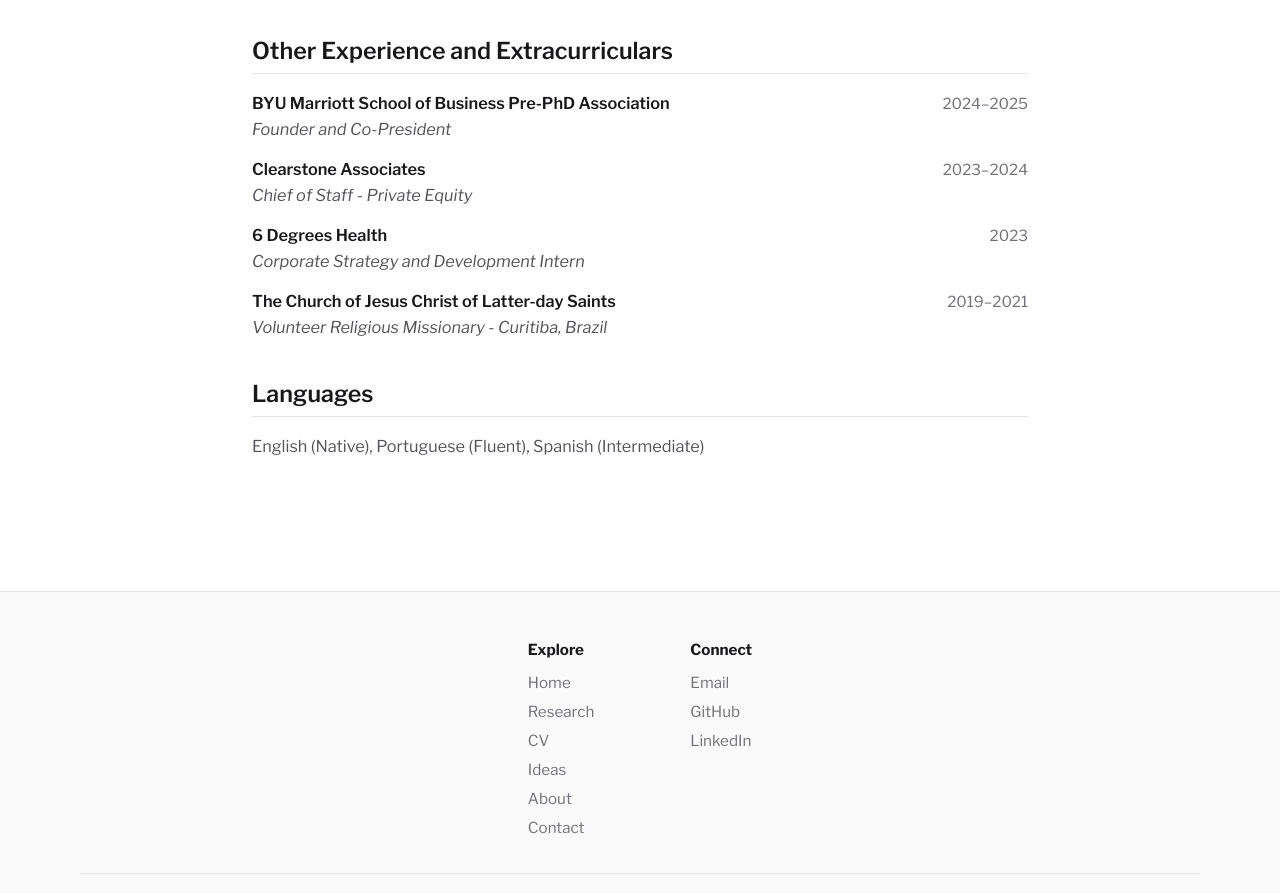
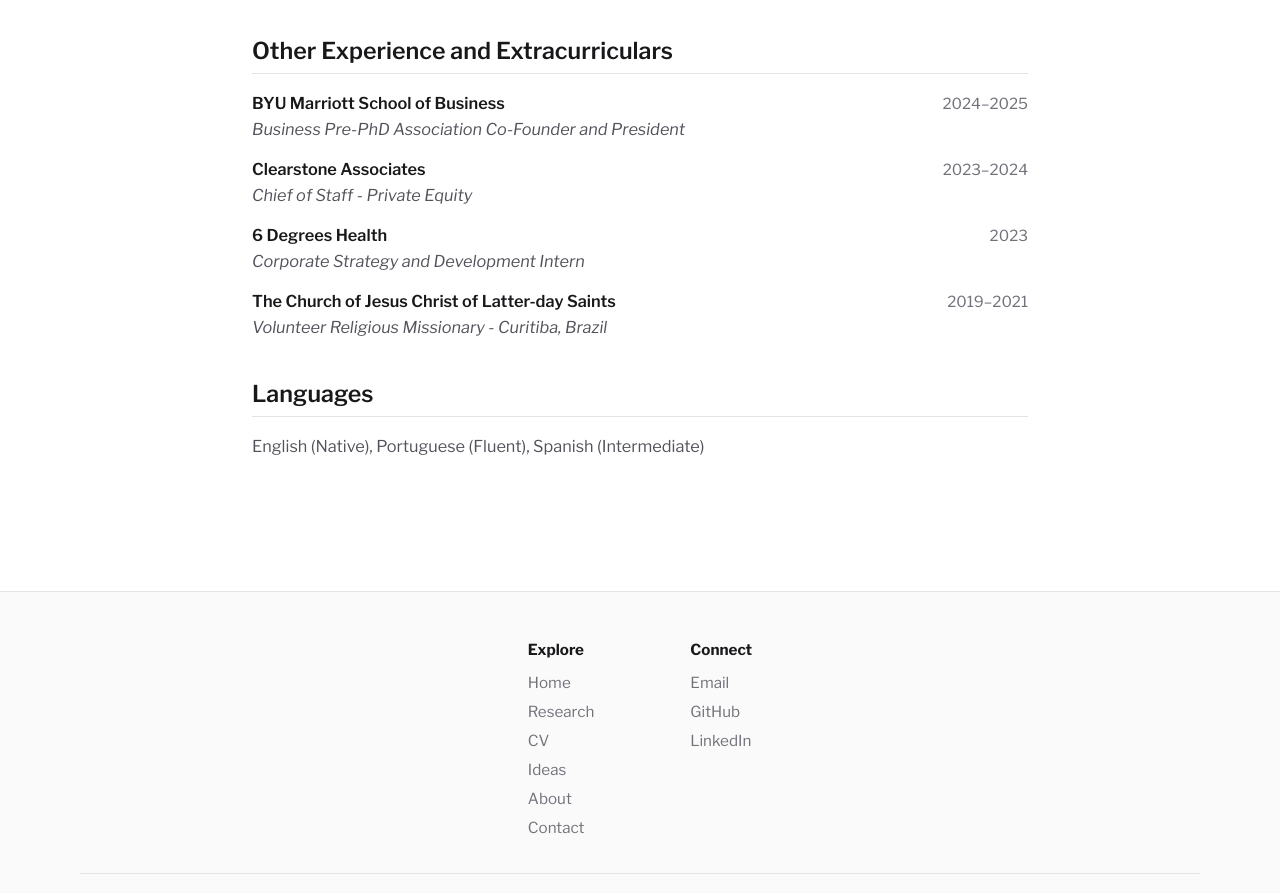
Before and after one commit to rylanmiller25/rylanmiller25.github.io, a plain HTML site: page cv.html in a window 1280 px wide. Shown: the part 2160-3053 px from the top of the page. Drawn offline with nearby package versions, Linux system fonts and the light colour scheme.

Commit message:
CV: reword Pre-PhD Association entry

```diff
--- a/cv.html
+++ b/cv.html
@@ -105,7 +105,7 @@
 
     <section class="cv-section">
       <h2>Other Experience and Extracurriculars</h2>
-      <div class="cv-row"><div><strong>BYU Marriott School of Business Pre-PhD Association</strong><br><em>Founder and Co-President</em></div><span class="cv-date">2024&ndash;2025</span></div>
+      <div class="cv-row"><div><strong>BYU Marriott School of Business</strong><br><em>Business Pre-PhD Association Co-Founder and President</em></div><span class="cv-date">2024&ndash;2025</span></div>
       <div class="cv-row"><div><strong>Clearstone Associates</strong><br><em>Chief of Staff - Private Equity</em></div><span class="cv-date">2023&ndash;2024</span></div>
       <div class="cv-row"><div><strong>6 Degrees Health</strong><br><em>Corporate Strategy and Development Intern</em></div><span class="cv-date">2023</span></div>
       <div class="cv-row"><div><strong>The Church of Jesus Christ of Latter-day Saints</strong><br><em>Volunteer Religious Missionary - Curitiba, Brazil</em></div><span class="cv-date">2019&ndash;2021</span></div>
```
Also changed, not shown: 1 other file.
